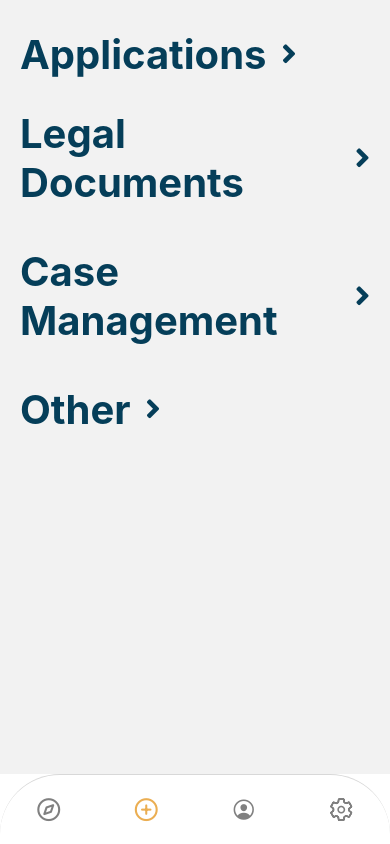
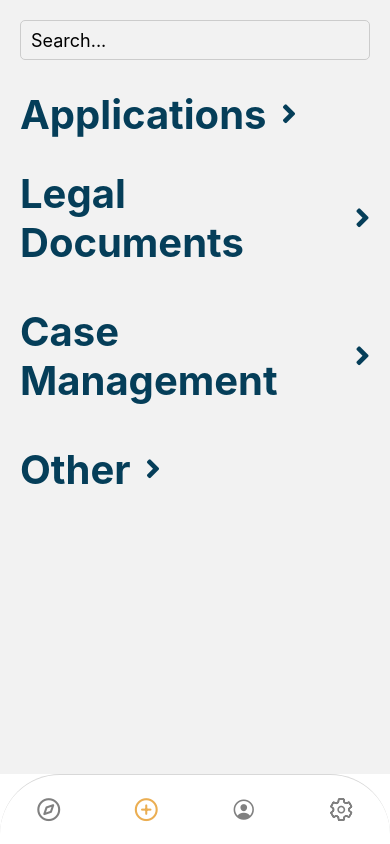
Before and after one commit to Valyria-Studios/geo_browser_app, a React Native app in the folder App/: screen /Applications in a window 390 px wide. Built offline with nearby package versions, Linux system fonts and the light colour scheme.

Commit message:
Created Search Bar for Applications Page

```diff
--- a/App/screens/Applications.js
+++ b/App/screens/Applications.js
@@ -1,10 +1,29 @@
 import React, { useState } from "react";
-import { View, Text, StyleSheet, TouchableOpacity } from "react-native";
+import {
+  View,
+  Text,
+  StyleSheet,
+  TouchableOpacity,
+  TextInput,
+} from "react-native";
 import { SafeAreaView } from "react-native-safe-area-context";
 import Icon from "react-native-vector-icons/FontAwesome5";
 
 export default function App() {
   const [isDropdownVisible, setDropdownVisible] = useState(false);
+  const [searchQuery, setSearchQuery] = useState("");
+  const allItems = [
+    "Food Benefits",
+    "Health Insurance",
+    "Cash Assistance",
+    "Affordable Housing",
+    "Job Placement",
+    "Continuing Education",
+    "Disability Assistance",
+    "Legal Documents",
+    "Case Management",
+    "Other",
+  ];
 
   const handleDropdownItemPress = (item) => {
     console.log(`Item ${item} pressed.`);
@@ -14,9 +33,20 @@ export default function App() {
     console.log(`Text ${index} pressed.`);
   };
 
+  const filteredItems = allItems.filter((item) =>
+    item.toLowerCase().includes(searchQuery.toLowerCase())
+  );
+
   return (
     <SafeAreaView style={styles.safeArea}>
       <View style={styles.container}>
+        <TextInput
+          style={styles.searchInput}
+          placeholder="Search..."
+          onChangeText={(text) => setSearchQuery(text)}
+          value={searchQuery}
+        />
+
         <TouchableOpacity
           activeOpacity={0.6}
           onPress={() => setDropdownVisible(!isDropdownVisible)}
@@ -32,15 +62,7 @@ export default function App() {
 
         {isDropdownVisible && (
           <View style={styles.dropdownContainer}>
-            {[
-              "Food Benefits",
-              "Health Insurance",
-              "Cash Assistance",
-              "Affordable Housing",
-              "Job Placement",
-              "Continuing Education",
-              "Disability Assistance",
-            ].map((item, index) => (
+            {filteredItems.slice(0, 7).map((item, index) => (
               <TouchableOpacity
                 activeOpacity={0.6}
                 key={index}
@@ -52,7 +74,7 @@ export default function App() {
           </View>
         )}
 
-        {["Legal Documents", "Case Management", "Other"].map((text, index) => (
+        {filteredItems.slice(7).map((text, index) => (
           <TouchableOpacity
             activeOpacity={0.6}
             key={index}
@@ -67,7 +89,6 @@ export default function App() {
     </SafeAreaView>
   );
 }
-
 const styles = StyleSheet.create({
   safeArea: {
     flex: 1,
@@ -108,4 +129,13 @@ const styles = StyleSheet.create({
     borderBottomColor: "#ddd",
     borderBottomWidth: 1,
   },
+  searchInput: {
+    height: 40,
+    borderColor: "#ccc",
+    borderWidth: 1,
+    borderRadius: 5,
+    padding: 10,
+    marginBottom: 20,
+    fontSize: 18,
+  },
 });
```
